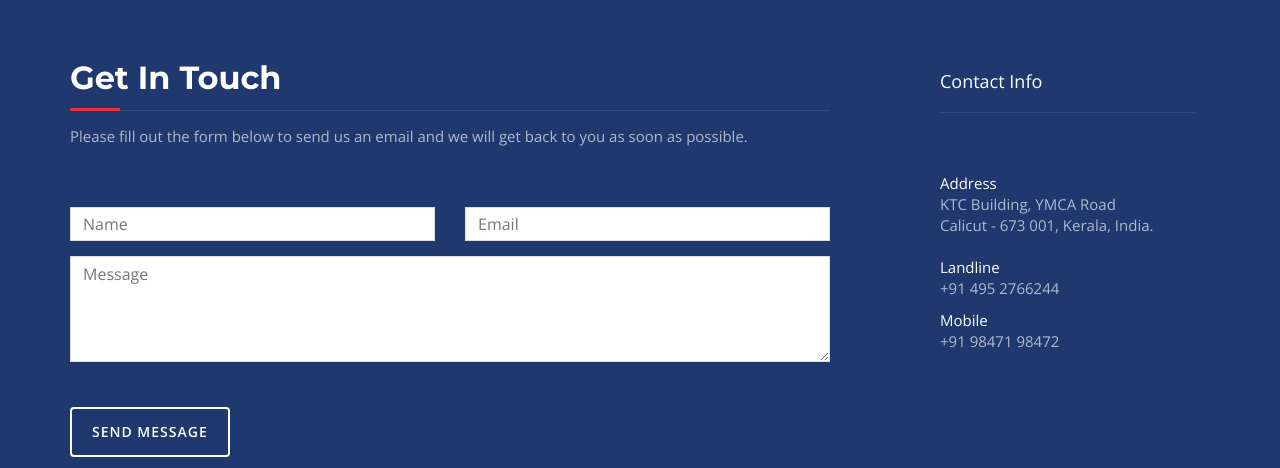
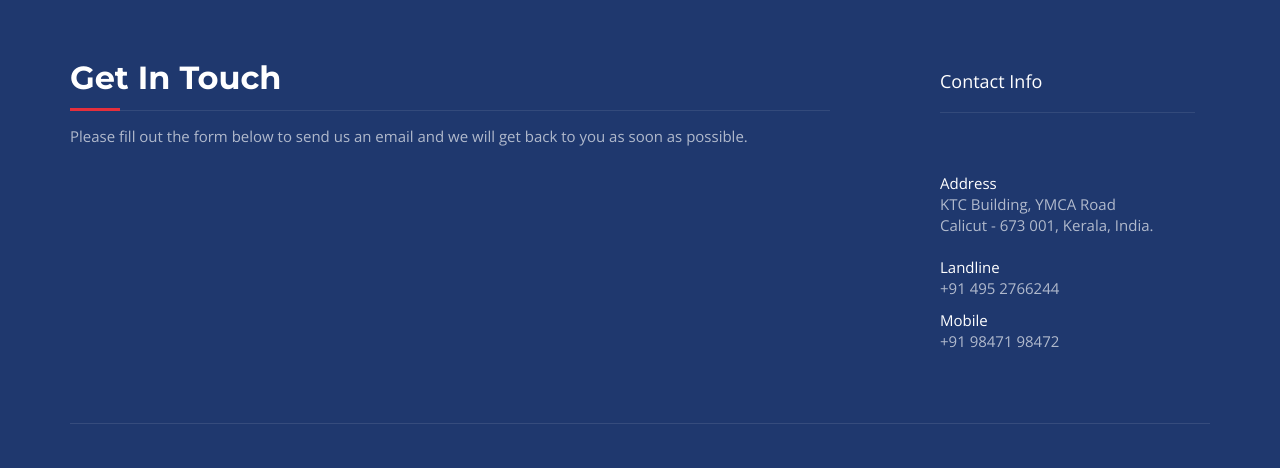
Before and after one commit to zahiyasaleem/pvsbuildersads, a plain HTML site: page index.html in a window 1280 px wide. Shown: the part 2873-3341 px from the top of the page. Drawn offline with nearby package versions, Linux system fonts and the light colour scheme; a script that the page names is missing.

Commit message:
Update index.html

```diff
--- a/index.html
+++ b/index.html
@@ -177,28 +177,14 @@
           <h2>Get In Touch</h2>
           <p>Please fill out the form below to send us an email and we will get back to you as soon as possible.</p>
         </div>
-        <form name="sentMessage" id="contactForm" novalidate>
-          <div class="row">
-            <div class="col-md-6">
-              <div class="form-group">
-                <input type="text" id="name" class="form-control" placeholder="Name" required="required">
-                <p class="help-block text-danger"></p>
-              </div>
-            </div>
-            <div class="col-md-6">
-              <div class="form-group">
-                <input type="email" id="email" class="form-control" placeholder="Email" required="required">
-                <p class="help-block text-danger"></p>
-              </div>
-            </div>
-          </div>
-          <div class="form-group">
-            <textarea name="message" id="message" class="form-control" rows="4" placeholder="Message" required></textarea>
-            <p class="help-block text-danger"></p>
-          </div>
-          <div id="success"></div>
-          <button type="submit" class="btn btn-custom btn-lg">Send Message</button>
-        </form>
+       <script charset="utf-8" type="text/javascript" src="//js-eu1.hsforms.net/forms/embed/v2.js"></script>
+<script>
+  hbspt.forms.create({
+    region: "eu1",
+    portalId: "139765551",
+    formId: "f8e4b854-d5a4-4212-b303-e78501322ac4"
+  });
+</script>
       </div>
     </div>
     <div class="col-md-3 col-md-offset-1 contact-info">
```
